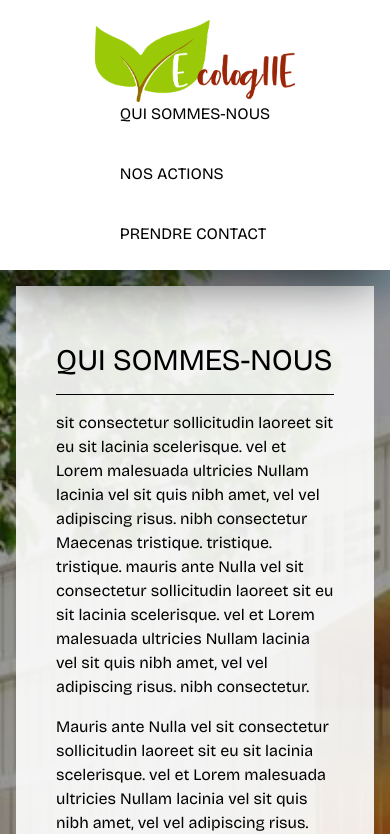
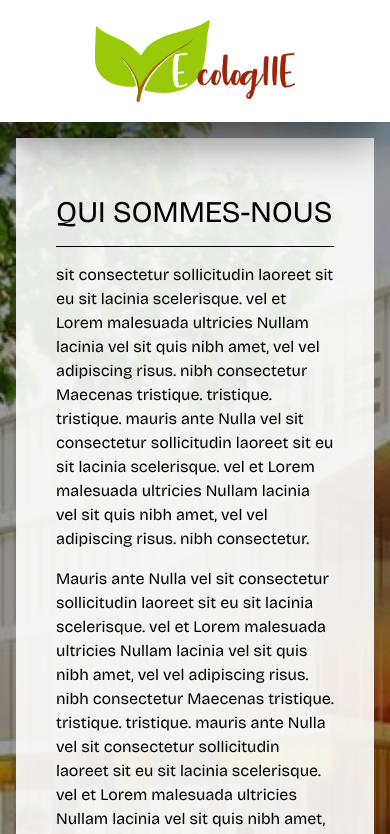
Before and after one commit to AristideExe/site-web-ecologiie, a React (Vite) app: page / in a window 390 px wide. Shown: the top 834 px of the page. Built offline with nearby package versions, Linux system fonts and the light colour scheme.

Commit message:
refactor: remove header links for mobiles

```diff
--- a/src/components/Layout/Header.jsx
+++ b/src/components/Layout/Header.jsx
@@ -7,7 +7,7 @@ const Header = () => (
         <Link to={homePath}  className="w-50">
             <img src={LogoEcologIIE} alt="Logo EcologIIE"/>
         </Link>
-        <div className="flex gap-8 uppercase font-extrabold items-baseline flex-col md:flex-row">
+        <div className="gap-8 uppercase font-extrabold items-baseline flex-col md:flex-row hidden md:flex">
             <a
                 href="#qui-sommes-nous"
                 className="relative pb-1 after:content-[''] after:absolute after:bottom-0 after:left-0 after:w-0 after:h-0.5 after:bg-green-600 after:transition-all after:duration-300 hover:after:w-full hover:text-green-600"
```
